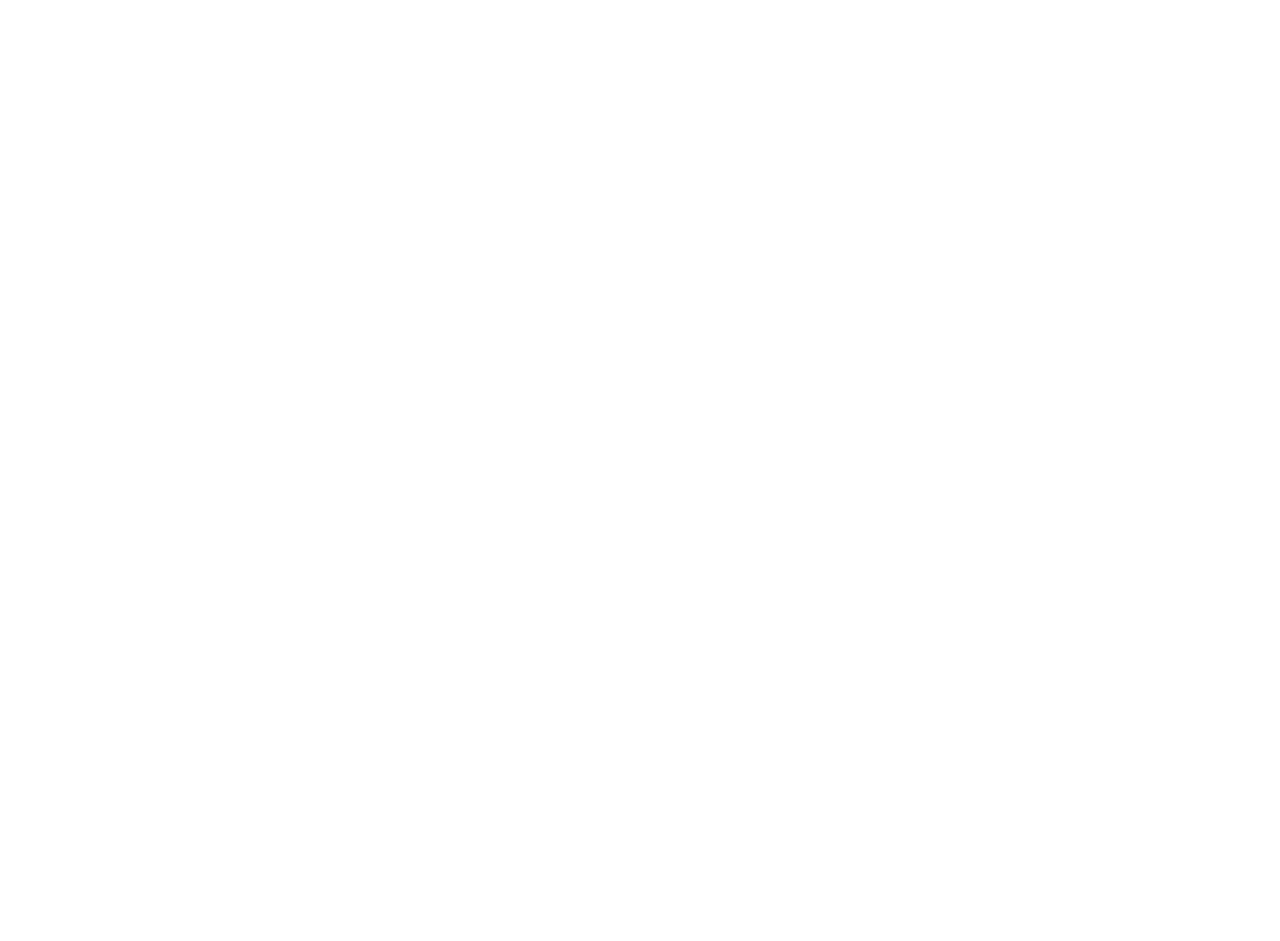
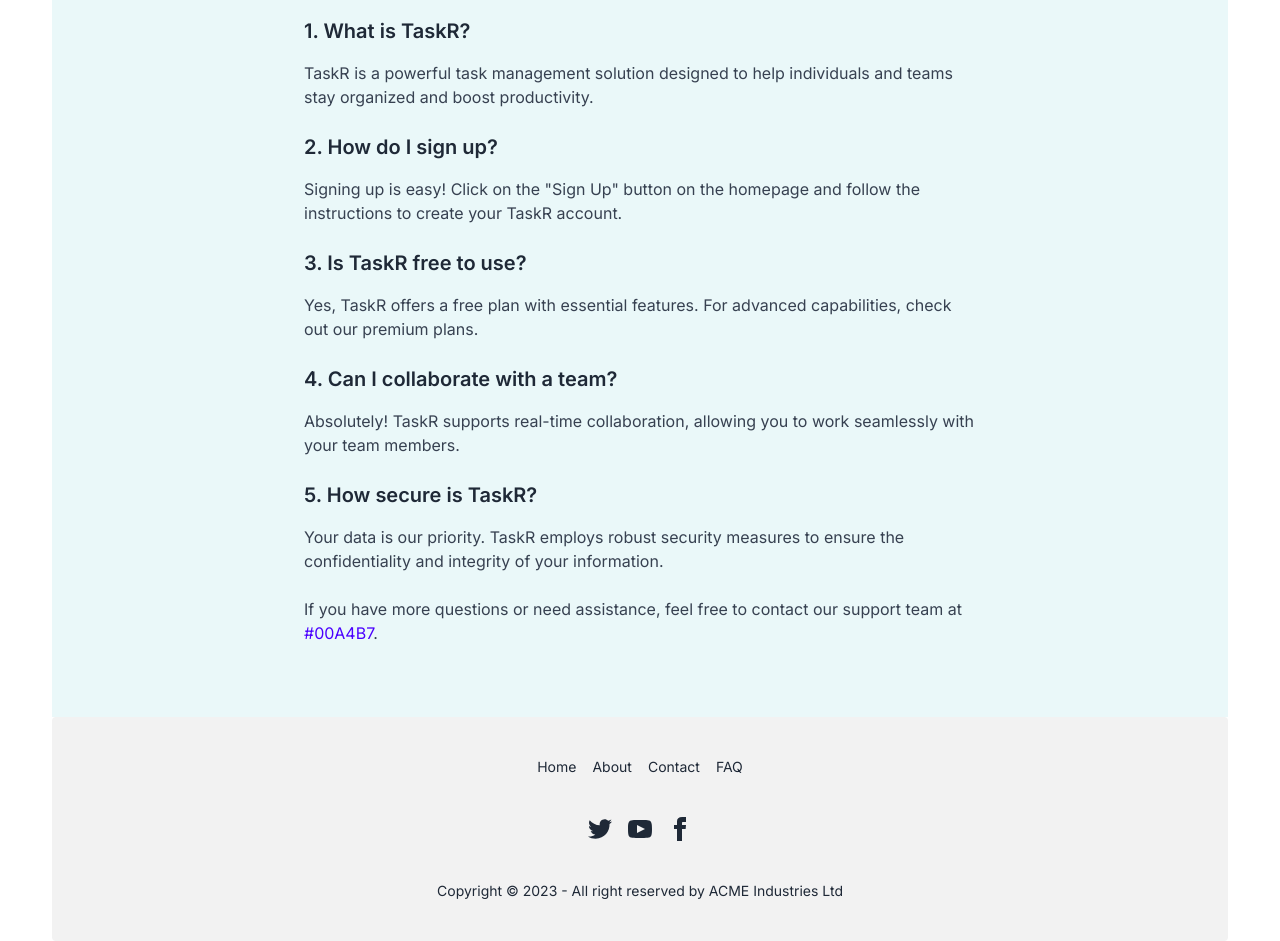
Before and after one commit to billalhossain2/fullstack-task-manager, a React (Vite) app: page /faqs in a window 1280 px wide. Shown: the part 220-1161 px from the top of the page. Before the commit the page ends 800 px from the top, so only its background shows below. Built offline with nearby package versions, Linux system fonts and the light colour scheme.

Commit message:
added footer

```diff
--- a/src/pages/About/About.jsx
+++ b/src/pages/About/About.jsx
@@ -1,9 +1,32 @@
-import React from 'react'
+// About.js
+
+import React from 'react';
 
 const About = () => {
   return (
-    <div>About</div>
-  )
-}
+    <div className="bg-[#00a5b715] min-h-screen p-8">
+      <div className="max-w-2xl mx-auto">
+        <h1 className="text-3xl font-bold mb-4">About TaskR</h1>
+        <p className="text-gray-700 mb-4">
+          TaskFlow is your go-to solution for efficient task management. Designed with simplicity and
+          collaboration in mind, we empower individuals and teams to stay organized and boost
+          productivity.
+        </p>
+        <p className="text-gray-700 mb-4">
+          Our user-friendly interface makes it easy to create, track, and complete tasks. With
+          powerful features, real-time collaboration, and a seamless user experience, TaskFlow
+          transforms the way you work.
+        </p>
+        <p className="text-gray-700 mb-4">
+          Whether you're a freelancer, team lead, or project manager, TaskFlow adapts to your needs.
+          Sign up today and experience the future of task management.
+        </p>
+        <p className="text-gray-700">
+          Built with ❤️ using React and Tailwind CSS.
+        </p>
+      </div>
+    </div>
+  );
+};
 
-export default About
+export default About;
--- a/src/pages/Contact/Contact.jsx
+++ b/src/pages/Contact/Contact.jsx
@@ -1,9 +1,34 @@
-import React from 'react'
+// Contact.js
+
+import React from 'react';
 
 const Contact = () => {
   return (
-    <div>Contact</div>
-  )
-}
+    <div className="bg-[#00a5b715] min-h-screen p-8">
+      <div className="max-w-2xl mx-auto">
+        <h1 className="text-3xl font-bold mb-4">Contact Us</h1>
+        <p className="text-gray-700 mb-4">
+          Have questions or feedback? We'd love to hear from you! Reach out to us using the
+          contact information below.
+        </p>
+        <div className="mb-4">
+          <h2 className="text-xl font-semibold mb-2">Email</h2>
+          <p className="text-gray-700">info@taskflow.com</p>
+        </div>
+        <div className="mb-4">
+          <h2 className="text-xl font-semibold mb-2">Phone</h2>
+          <p className="text-gray-700">+1 (555) 123-4567</p>
+        </div>
+        <div className="mb-4">
+          <h2 className="text-xl font-semibold mb-2">Address</h2>
+          <p className="text-gray-700">123 Task Street, Cityville, Country</p>
+        </div>
+        <p className="text-gray-700">
+          We aim to respond to inquiries within 24 hours. Your feedback is valuable to us!
+        </p>
+      </div>
+    </div>
+  );
+};
 
-export default Contact
+export default Contact;
--- a/src/pages/FAQS/FAQS.jsx
+++ b/src/pages/FAQS/FAQS.jsx
@@ -1,9 +1,56 @@
-import React from 'react'
-
 const FAQS = () => {
   return (
-    <div>FAQS</div>
-  )
-}
+    <div className="bg-[#00a5b715] min-h-screen p-8">
+      <div className="max-w-2xl mx-auto">
+        <h1 className="text-3xl font-bold mb-8">Frequently Asked Questions</h1>
 
-export default FAQS
+        <div className="mb-6">
+          <h2 className="text-xl font-semibold mb-4">1. What is TaskR?</h2>
+          <p className="text-gray-700">
+            TaskR is a powerful task management solution designed to help individuals and teams
+            stay organized and boost productivity.
+          </p>
+        </div>
+
+        <div className="mb-6">
+          <h2 className="text-xl font-semibold mb-4">2. How do I sign up?</h2>
+          <p className="text-gray-700">
+            Signing up is easy! Click on the "Sign Up" button on the homepage and follow the
+            instructions to create your TaskR account.
+          </p>
+        </div>
+
+        <div className="mb-6">
+          <h2 className="text-xl font-semibold mb-4">3. Is TaskR free to use?</h2>
+          <p className="text-gray-700">
+            Yes, TaskR offers a free plan with essential features. For advanced capabilities,
+            check out our premium plans.
+          </p>
+        </div>
+
+        <div className="mb-6">
+          <h2 className="text-xl font-semibold mb-4">4. Can I collaborate with a team?</h2>
+          <p className="text-gray-700">
+            Absolutely! TaskR supports real-time collaboration, allowing you to work seamlessly
+            with your team members.
+          </p>
+        </div>
+
+        <div className="mb-6">
+          <h2 className="text-xl font-semibold mb-4">5. How secure is TaskR?</h2>
+          <p className="text-gray-700">
+            Your data is our priority. TaskR employs robust security measures to ensure the
+            confidentiality and integrity of your information.
+          </p>
+        </div>
+
+        <p className="text-gray-700">
+          If you have more questions or need assistance, feel free to contact our support team at{' '}
+          <span className="text-primary">#00A4B7</span>.
+        </p>
+      </div>
+    </div>
+  );
+};
+
+export default FAQS;
--- a/src/pages/Home/Banner/Banner.jsx
+++ b/src/pages/Home/Banner/Banner.jsx
@@ -1,20 +1,34 @@
-import banner from "../../../assets/banner.png"
+import { Link } from "react-router-dom";
+import banner from "../../../assets/banner.png";
 
 const Banner = () => {
   return (
     <div className="flex md:flex-row flex-col-reverse items-center md:gap-16 gap-8">
-        <div className="md:w-1/4 w-full space-y-8">
-            <h1 className="md:text-5xl text-3xl font-medium space-y-3 uppercase">
-            <p>Task</p>
-            <p>Management</p>
-            </h1>
-            <p>Lorem ipsum dolor sit amet consectetur adipisicing elit. Omnis asperiores laborum eos maxime necessitatibus, iste magnam ab similique voluptate beatae veritatis vitae eveniet placeat aut, nostrum suscipit ea fuga officia?vd</p>
-            <button className="uppercase bg-[#00A4B7] hover:bg-[#42939c] duration-300 px-5 py-3 rounded-full text-white">Explore More</button>
+      <div className="md:w-1/4 w-full space-y-8">
+        <h1 className="md:text-5xl text-3xl font-medium space-y-3 uppercase">
+          <p>Task</p>
+          <p>Management</p>
+        </h1>
+        <p>
+          "Welcome to TaskR: Your Ultimate Task Management Solution!
+          Streamline your workflow, boost productivity, and stay organized
+          effortlessly. Experience seamless task tracking to elevate your
+          productivity"
+        </p>
+        <div>
+        <Link to="/login">
+        <button className="uppercase bg-[#00A4B7] hover:bg-[#42939c] duration-300 px-5 py-3 rounded-full text-white">
+          Explore More
+        </button>
+        </Link>
         </div>
+      </div>
 
-        <div className="md:w-3/4 w-full"><img className="w-full" src={banner} alt="" /></div>
+      <div className="md:w-3/4 w-full">
+        <img className="w-full" src={banner} alt="" />
+      </div>
     </div>
-  )
-}
+  );
+};
 
-export default Banner
+export default Banner;
--- a/src/pages/Login/Login.jsx
+++ b/src/pages/Login/Login.jsx
@@ -1,8 +1,39 @@
-import React from 'react'
+import loginImg from "../../assets/login.png"
 
 const Login = () => {
   return (
-    <div>Login</div>
+    <div className="flex lg:flex-row flex-col gap-10 items-center">
+      <div>
+        <img className="w-full" src={loginImg} alt="" />
+      </div>
+
+      <div className="shrink-0 w-full max-w-sm shadow-2xl">
+      <form className="card-body">
+        <div className="form-control">
+          <label className="label">
+            <span className="label-text">Email</span>
+          </label>
+          <input type="email" placeholder="email" className="input input-bordered" required />
+        </div>
+        <div className="form-control">
+          <label className="label">
+            <span className="label-text">Password</span>
+          </label>
+          <input type="password" placeholder="password" className="input input-bordered" required />
+          <label className="label">
+            <a href="#" className="label-text-alt link link-hover">Forgot password?</a>
+          </label>
+        </div>
+        <div className="form-control mt-6">
+          <button className="btn bg-[#00A4B7] hover:bg-[#2f6e75] text-white">Login</button>
+        </div>
+
+        <div className="form-control mt-6">
+          <button className="btn hover:bg-[#00A4B7] border-[1px] border-[#00A4B7] text-[#00A4B7] hover:text-white">Login with Google</button>
+        </div>
+      </form>
+      </div>
+    </div>
   )
 }
 
--- a/src/pages/shared/Footer/Footer.jsx
+++ b/src/pages/shared/Footer/Footer.jsx
@@ -1,9 +1,29 @@
-import React from 'react'
+// Footer.js
+
+import React from 'react';
+import { Link } from 'react-router-dom';
 
 const Footer = () => {
   return (
-    <div>Footer</div>
-  )
-}
+    <footer className="footer footer-center p-10 bg-base-200 text-base-content rounded">
+  <nav className="grid md:grid-flow-col gap-4">
+    <Link to="/" className="link link-hover">Home</Link>
+    <Link to="/about" className="link link-hover">About</Link>
+    <Link to="/contact" className="link link-hover">Contact</Link>
+    <Link to="/faqs" className="link link-hover">FAQ</Link>
+  </nav>
+  <nav>
+    <div className="grid grid-flow-col gap-4">
+      <Link><svg xmlns="http://www.w3.org/2000/svg" width="24" height="24" viewBox="0 0 24 24" className="fill-current"><path d="M24 4.557c-.883.392-1.832.656-2.828.775 1.017-.609 1.798-1.574 2.165-2.724-.951.564-2.005.974-3.127 1.195-.897-.957-2.178-1.555-3.594-1.555-3.179 0-5.515 2.966-4.797 6.045-4.091-.205-7.719-2.165-10.148-5.144-1.29 2.213-.669 5.108 1.523 6.574-.806-.026-1.566-.247-2.229-.616-.054 2.281 1.581 4.415 3.949 4.89-.693.188-1.452.232-2.224.084.626 1.956 2.444 3.379 4.6 3.419-2.07 1.623-4.678 2.348-7.29 2.04 2.179 1.397 4.768 2.212 7.548 2.212 9.142 0 14.307-7.721 13.995-14.646.962-.695 1.797-1.562 2.457-2.549z"></path></svg></Link>
+      <Link><svg xmlns="http://www.w3.org/2000/svg" width="24" height="24" viewBox="0 0 24 24" className="fill-current"><path d="M19.615 3.184c-3.604-.246-11.631-.245-15.23 0-3.897.266-4.356 2.62-4.385 8.816.029 6.185.484 8.549 4.385 8.816 3.6.245 11.626.246 15.23 0 3.897-.266 4.356-2.62 4.385-8.816-.029-6.185-.484-8.549-4.385-8.816zm-10.615 12.816v-8l8 3.993-8 4.007z"></path></svg></Link>
+      <Link><svg xmlns="http://www.w3.org/2000/svg" width="24" height="24" viewBox="0 0 24 24" className="fill-current"><path d="M9 8h-3v4h3v12h5v-12h3.642l.358-4h-4v-1.667c0-.955.192-1.333 1.115-1.333h2.885v-5h-3.808c-3.596 0-5.192 1.583-5.192 4.615v3.385z"></path></svg></Link>
+    </div>
+  </nav>
+  <aside>
+    <p>Copyright © 2023 - All right reserved by ACME Industries Ltd</p>
+  </aside>
+</footer>
+  );
+};
 
-export default Footer
+export default Footer;
--- a/src/pages/shared/Navbar/Navbar.jsx
+++ b/src/pages/shared/Navbar/Navbar.jsx
@@ -44,7 +44,7 @@
 const Navbar = () => {
   const [isOpen, setOpen] = useState(false)
   return (
-    <nav>
+    <nav className="z-50">
        {/* Navbar for large and medium device  */}
       <div className="md:flex justify-between md:items-center mt-5 mb-16 hidden">
       <div><img className="w-32" src={logo} alt="" /></div>
```
Also changed, not shown: src/pages/Register/Register.jsx (+47 -2 lines), src/assets/login.png (added), src/assets/registration.png (added).
